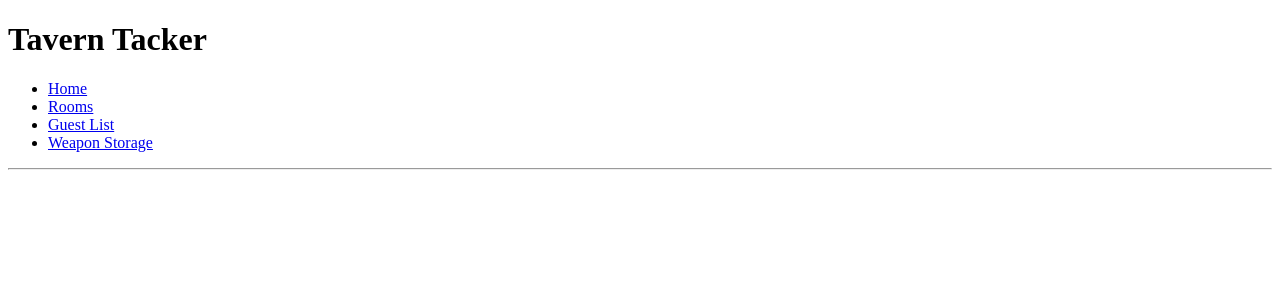
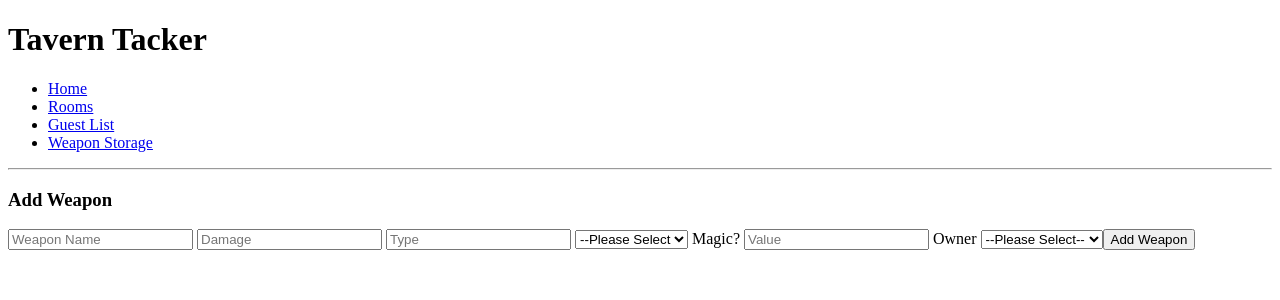
Before and after one commit to Osh2/TavernTrackr, a Flask app: page /weapons in a window 1280 px wide. Shown: the top 300 px of the page. Run offline with Flask 2, Linux system fonts and the light colour scheme; data that the repository does not hold is empty; some libraries are stand-ins or nearby versions.

Commit message:
YES, got add weapon app functionality working, needed to refactor guest repo read(id) method

```diff
--- a/controllers/weapons_controller.py
+++ b/controllers/weapons_controller.py
@@ -8,10 +8,23 @@ weapons_blueprint = Blueprint("weapons", __name__)
 @weapons_blueprint.route("/weapons")
 def weapons():
     weapons = weapon_repository.read_all()
-    owners = guest_repository.read_all()
-    return render_template("weapons/index.html", weapons = weapons, owners=owners)
+    guests = guest_repository.read_all()
+    return render_template("weapons/index.html", weapons = weapons, guests=guests)
 
 @weapons_blueprint.route("/weapons/<id>/delete", methods = ["POST"])
 def delete_weapon(id):
     weapon_repository.delete(id)
     return redirect("/weapons")
+
+@weapons_blueprint.route("/weapons", methods = ["POST"])
+def add_weapon():
+    name = request.form["name"]
+    damage = request.form["damage"]
+    type = request.form["type"]
+    magic = request.form["magic"]
+    value = request.form["value"]
+    owner = request.form["owner_id"]
+    weapon_owner = guest_repository.read(owner)
+    weapon = Weapon(name, damage, type, magic, value, weapon_owner)
+    weapon_repository.save(weapon)
+    return redirect("/weapons")
--- a/repositories/guest_repository.py
+++ b/repositories/guest_repository.py
@@ -33,7 +33,7 @@ def read(id):
 
     if result is not None:
         room = room_repository.read(result['room_id'])
-        guest = Guest(result['name'], result['type'], result['race'], room)
+        guest = Guest(result['name'], result['type'], result['race'], room, result['id'])
     return guest
 
 
--- a/templates/weapons/index.html
+++ b/templates/weapons/index.html
@@ -1,6 +1,32 @@
 {% extends 'base.html' %}
 {% block content %}
 
+<section>
+        <h3> Add Weapon </h3>
+        <form action="/weapons" method="POST">
+                <input type="text" name="name" id="name" placeholder="Weapon Name">
+                <input type="number" name="damage" id="damage" placeholder="Damage">
+                <input type="text" name="type" id="type" placeholder="Type">
+                <select name="magic" id="magic">
+                        <option value="">--Please Select</option>
+                        <option value="TRUE">True</option>
+                        <option value="FALSE">False</option>
+                </select>
+                <label for="magic"> Magic? </label>
+                <input type="number" name="value" id="value" placeholder="Value">
+                <label for="owner_id">Owner</label>
+                <select name="owner_id" id="owner_id">
+                        <option value="">--Please Select--</option>
+                        {% for guest in guests %}
+                        <option value="{{guest.id}}">{{guest.name}}</option>
+                        {% endfor %}
+
+                <input type="submit" value="Add Weapon">
+
+                </select>
+
+        </form>
+</section>
 
 
 {% for weapon in weapons %}
@@ -8,6 +34,7 @@
         <h3> Name: {{ weapon.name }} </h3>
         <p> Damage: {{weapon.damage}} </p>
         <p>Type: {{weapon.type}} </p>
+        <p> Owner: {{weapon.owner.name}}</p>
         <form action="/weapons/{{weapon.id}}/delete" method = "POST">
                 <input type="submit" value = "❌">
         </form>
```
